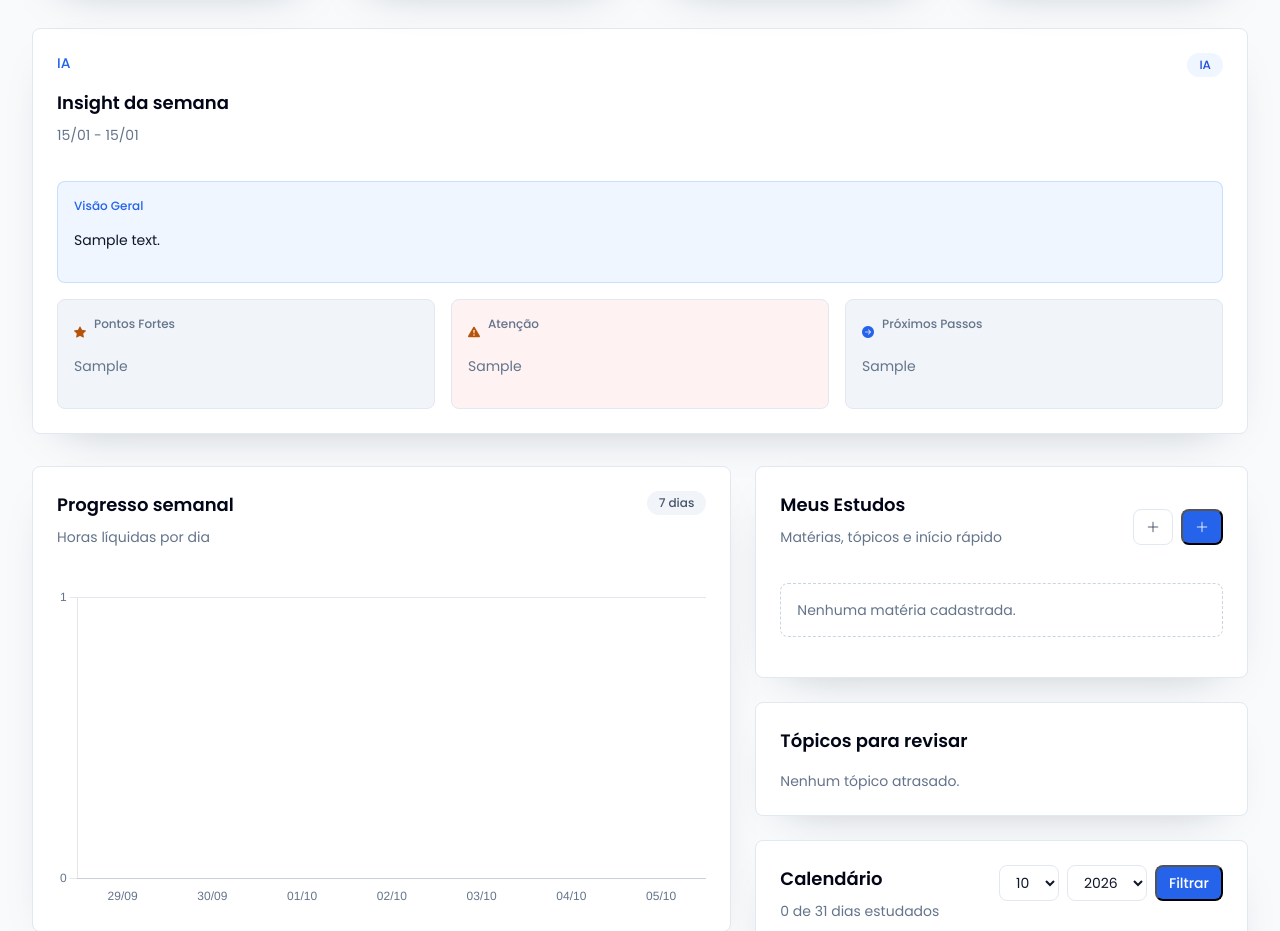
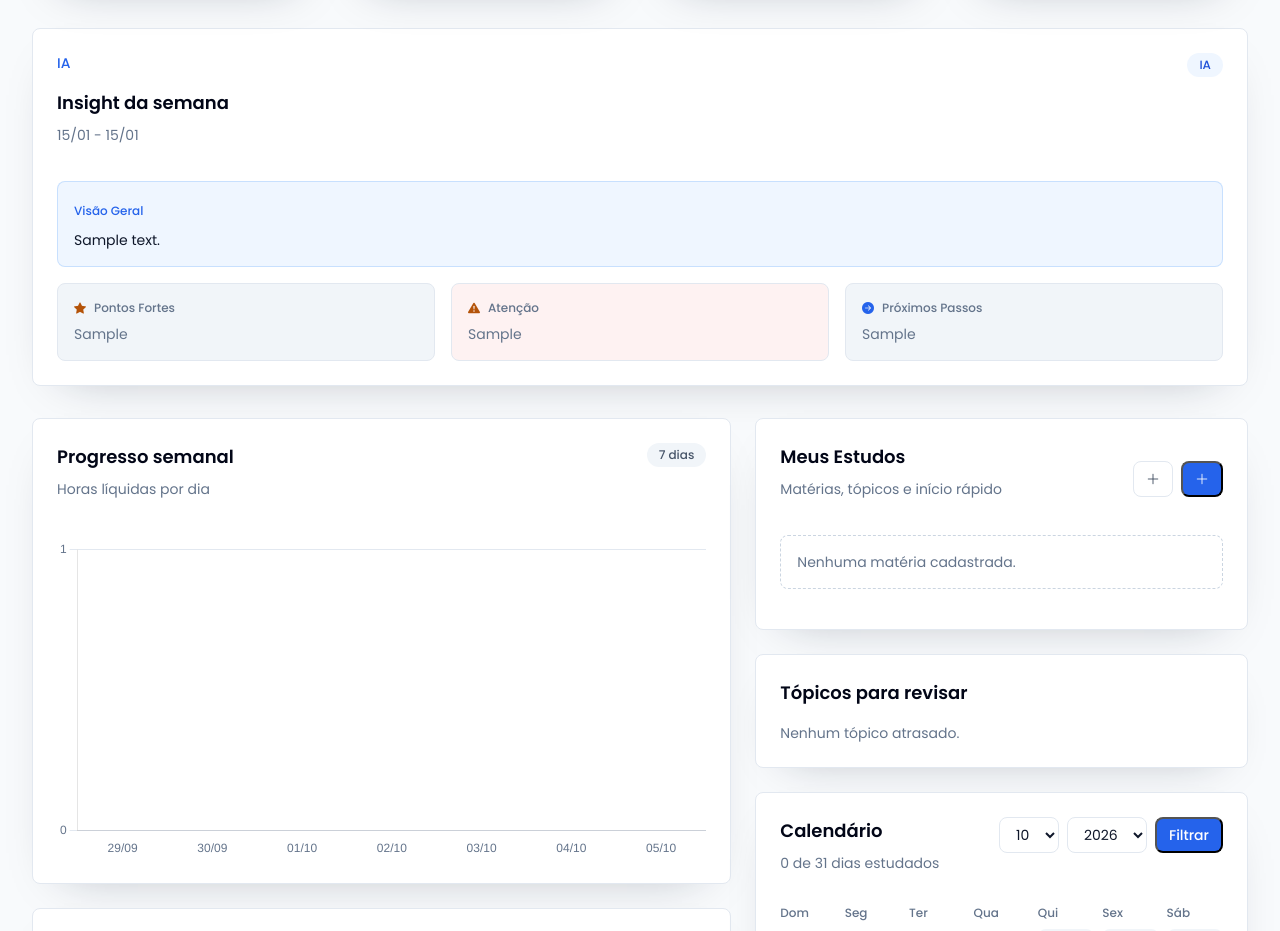
Before and after one commit to KaioHerculano/daily_task, a Django app: page / in a window 1280 px wide. Shown: the part 451-1382 px from the top of the page. Run offline with Django 5.2, Linux system fonts and the light colour scheme; a user stored in the database is signed in; tables that the repository leaves empty hold one stand-in row (values such as "Sample post"); data that the repository does not hold is empty; parts of the project's set-up code (start-up, migrations or seed data) failed here and were passed over; some libraries are stand-ins or nearby versions.

Commit message:
fix: icon alignment and bottom margins in insights card

```diff
--- a/app/templates/home.html
+++ b/app/templates/home.html
@@ -353,35 +353,35 @@
         {% if latest_insight %}
           <div class="tw-mt-5 tw-flex tw-flex-col tw-gap-4">
             <div class="tw-rounded-lg tw-bg-blue-50 tw-p-4 tw-border tw-border-blue-100">
-              <p class="tw-text-xs tw-font-medium tw-text-blue-600">Visão Geral</p>
-              <p class="tw-mt-2 tw-text-sm tw-text-slate-900">{{ latest_insight.summary }}</p>
+              <span class="tw-text-xs tw-font-medium tw-text-blue-600 tw-block">Visão Geral</span>
+              <p class="tw-mt-2 tw-text-sm tw-text-slate-900 tw-mb-0">{{ latest_insight.summary }}</p>
             </div>
 
             <div class="tw-grid tw-grid-cols-1 tw-gap-4 {% if latest_insight.risks %}lg:tw-grid-cols-3 xl:tw-grid-cols-3{% else %}lg:tw-grid-cols-2 xl:tw-grid-cols-2{% endif %}">
               <div class="tw-rounded-lg tw-bg-slate-100 tw-p-4 tw-border tw-border-slate-200">
                 <div class="tw-flex tw-items-center tw-gap-2">
-                  <i class="bi bi-star-fill tw-text-amber-700 tw-text-xs tw-flex tw-items-center"></i>
-                  <p class="tw-text-xs tw-font-medium tw-text-slate-500">Pontos Fortes</p>
+                  <i class="bi bi-star-fill tw-text-amber-700 tw-text-xs"></i>
+                  <span class="tw-text-xs tw-font-medium tw-text-slate-500">Pontos Fortes</span>
                 </div>
-                <p class="tw-mt-2 tw-text-sm tw-text-slate-500">{{ latest_insight.strengths|default:"Sem pontos fortes registrados ainda." }}</p>
+                <p class="tw-mt-2 tw-text-sm tw-text-slate-500 tw-mb-0">{{ latest_insight.strengths|default:"Sem pontos fortes registrados ainda." }}</p>
               </div>
 
               {% if latest_insight.risks %}
               <div class="tw-rounded-lg tw-bg-red-50 tw-p-4 tw-border tw-border-slate-200">
                 <div class="tw-flex tw-items-center tw-gap-2">
-                  <i class="bi bi-exclamation-triangle-fill tw-text-xs tw-flex tw-items-center" style="color: var(--dt-amber-text);"></i>
-                  <p class="tw-text-xs tw-font-medium tw-text-slate-500">Atenção</p>
+                  <i class="bi bi-exclamation-triangle-fill tw-text-xs" style="color: var(--dt-amber-text);"></i>
+                  <span class="tw-text-xs tw-font-medium tw-text-slate-500">Atenção</span>
                 </div>
-                <p class="tw-mt-2 tw-text-sm tw-text-slate-500">{{ latest_insight.risks }}</p>
+                <p class="tw-mt-2 tw-text-sm tw-text-slate-500 tw-mb-0">{{ latest_insight.risks }}</p>
               </div>
               {% endif %}
 
               <div class="tw-rounded-lg tw-bg-slate-100 tw-p-4 tw-border tw-border-slate-200">
                 <div class="tw-flex tw-items-center tw-gap-2">
-                  <i class="bi bi-arrow-right-circle-fill tw-text-blue-600 tw-text-xs tw-flex tw-items-center"></i>
-                  <p class="tw-text-xs tw-font-medium tw-text-slate-500">Próximos Passos</p>
+                  <i class="bi bi-arrow-right-circle-fill tw-text-blue-600 tw-text-xs"></i>
+                  <span class="tw-text-xs tw-font-medium tw-text-slate-500">Próximos Passos</span>
                 </div>
-                <p class="tw-mt-2 tw-text-sm tw-text-slate-500">{{ latest_insight.next_actions|default:"Sem próximos passos registrados ainda." }}</p>
+                <p class="tw-mt-2 tw-text-sm tw-text-slate-500 tw-mb-0">{{ latest_insight.next_actions|default:"Sem próximos passos registrados ainda." }}</p>
               </div>
             </div>
           </div>
```
